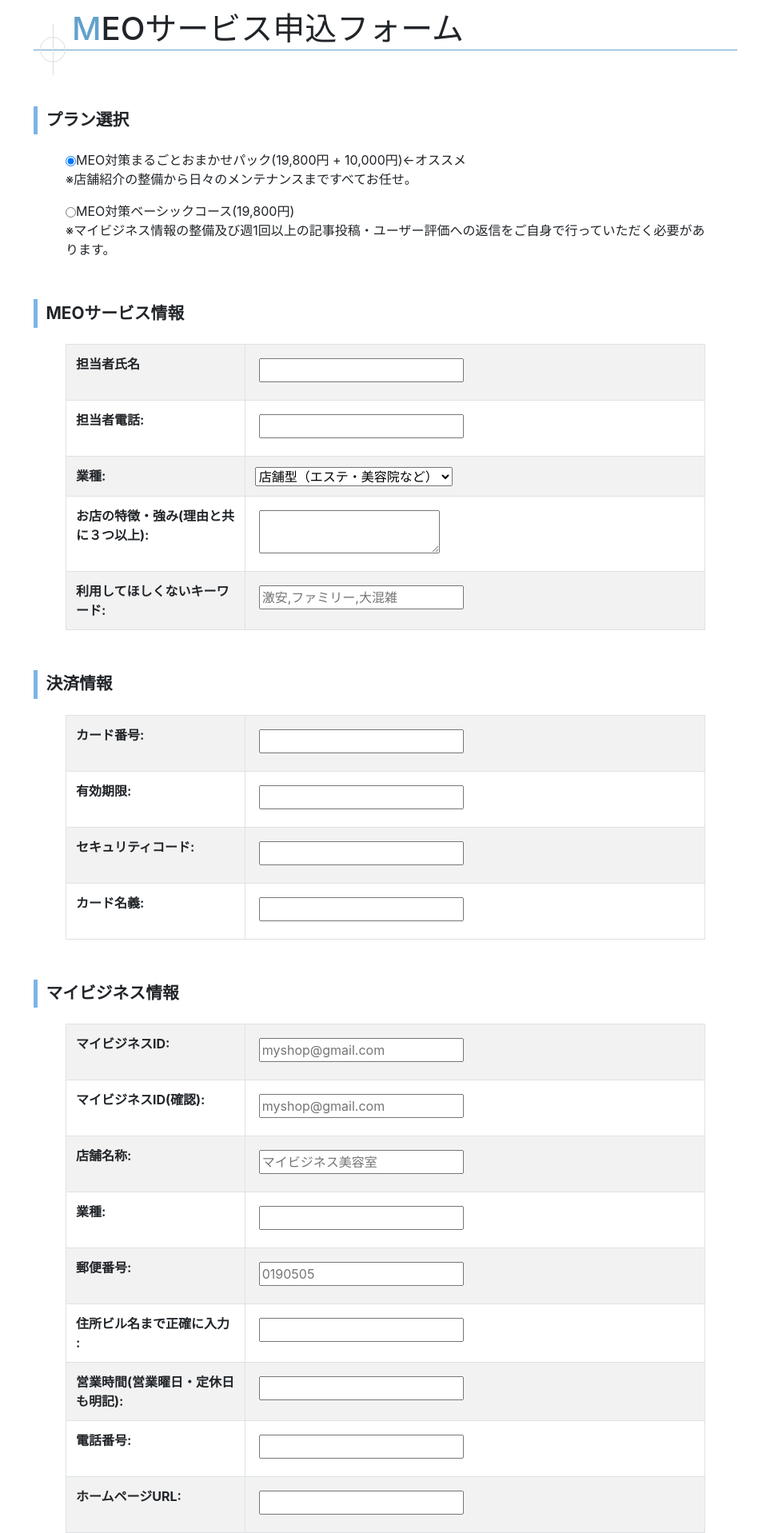
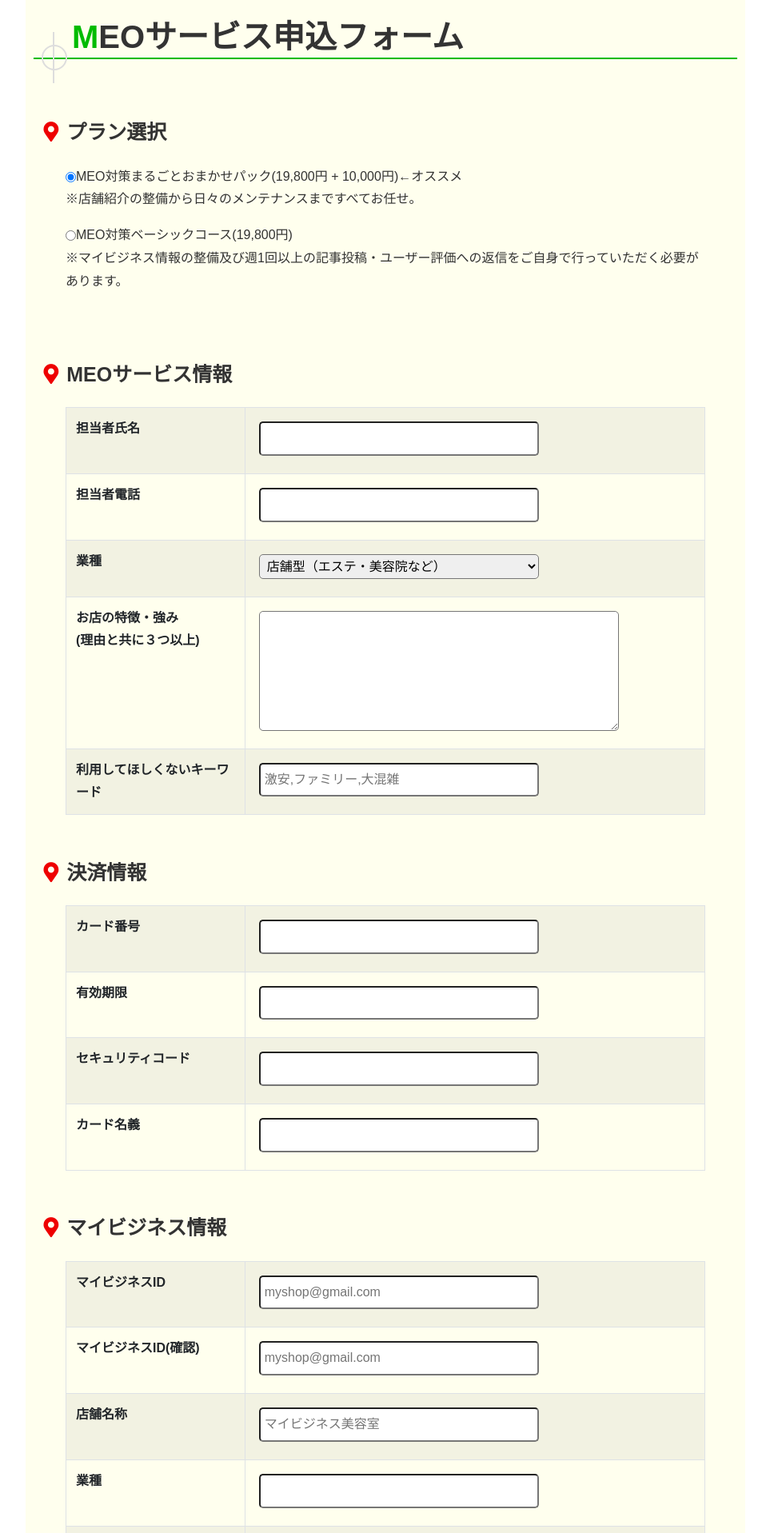
Before and after one commit to Jun-M-sub/web_marketing, a PHP site: page /form.php in a window 1280 px wide. Shown: the top 1917 px of the page at 80% size, without its empty margins (158-1121 px from the left). Run offline with PHP 8.4, Linux system fonts and the light colour scheme; some libraries are stand-ins or nearby versions.

Commit message:
css zakkuri

```diff
--- a/css/style.css
+++ b/css/style.css
@@ -8,18 +8,23 @@ body {
     font-family: "ヒラギノ角ゴ Pro W3", "Hiragino Kaku Gothic Pro", "メイリオ", Meiryo, Osaka, "ＭＳ Ｐゴシック", "MS PGothic", sans-serif;
     color: #333;
     line-height: 1.8;
-
 }
 
 h1 {
     position: relative;
     padding: 2px 48px;
-    border-bottom: 1px solid #62A1CB;
-    font-weight: lighter;
+    border-bottom: 2px solid #00BB00;
+    font-weight: bold;
+}
+
+@media screen and (max-width:768px){
+    h1 {
+        font-size: 28px;
+    }
 }
 
 h1:first-letter {
-    color: #62A1CB;
+    color: #00BB00;
 }
 
 h1:before,
@@ -33,14 +38,14 @@ h1:before {
     width: 32px;
     height: 32px;
     border-radius: 50%;
-    border: 1px solid #ddd;
+    border: 2px solid #ddd;
     bottom: -16px;
-    left: 8px;
+    left: 10px;
 }
 
 h1:after {
     height: 64px;
-    border-left: 1px solid #ddd;
+    border-left: 2px solid #ddd;
     bottom: -32px;
     left: 24px;
 }
@@ -48,6 +53,7 @@ h1:after {
 h2 {
     font-size: 1.3rem !important;
 }
+
 
 form h2 {
     font-weight: bold;
@@ -57,8 +63,25 @@ form h2 {
     /*上下 左右の余白*/
     background: transparent !important;
     /*背景透明に*/
-    border-left: solid 5px #7db4e6 !important;
-    /*左線*/
+    font-size: 25px !important;
+}
+
+/*
+h2::before {
+
+    font-family: "Font Awesome 5 Free";
+    content: "\f3c5";
+    font-weight: bold;
+}
+*/
+
+.fa-map-marker-alt{
+    margin-right: 10px;
+    color: #EE0000;
+}
+
+.planning {
+    margin-bottom: 80px !important;
 }
 
 form {
@@ -67,8 +90,9 @@ form {
 
 .main-inner {
     max-width: 900px;
-    padding: 10px;
+    padding: 20px 10px;
     margin: auto;
+    background-color: #FFFFEE;
 }
 
 .table,
@@ -151,3 +175,27 @@ form {
         border-top: none !important;
     }
 }
+
+.form-medium {
+    width: 350px;
+}
+
+.form-large {
+    width: 450px;
+}
+
+select {
+    margin: 5px 10px 10px 5px;
+}
+
+select,
+input,
+textarea {
+    padding: 5px;
+    border-radius: 5px;
+}
+
+
+.text-large {
+    height: 150px;
+}
--- a/form.php
+++ b/form.php
@@ -5,7 +5,7 @@ include("header.php");
     <div class="main-inner">
         <h1>MEOサービス申込フォーム</h1>
         <form action="" method="post">
-            <h2>プラン選択</h2>
+            <h2><i class="fas fa-map-marker-alt"></i>プラン選択</h2>
             <div class="planning">
                 <div><input type="radio" name="plan" value="おまかせ" checked>MEO対策まるごとおまかせパック(19,800円 + 10,000円)<span class="osusume">←オススメ</span>
                     <p>※店舗紹介の整備から日々のメンテナンスまですべてお任せ。</p>
@@ -16,7 +16,7 @@ include("header.php");
             </div>
 
 
-            <h2>MEOサービス情報</h2>
+            <h2><i class="fas fa-map-marker-alt"></i>MEOサービス情報</h2>
 
             <table class="table table-bordered table-striped table-contactform7">
                 <tbody>
@@ -29,14 +29,14 @@ include("header.php");
 
                     <tr>
                         <th>
-                            <div>担当者電話:</div>
+                            <div>担当者電話</div>
                         </th>
                         <td><input type="text" name="person_phone" class="form-medium" placeholder=""></td>
                     </tr>
 
                     <tr>
                         <th>
-                            <div>業種:</div>
+                            <div>業種</div>
                         </th>
                         <td><select name="shop_cat" class="form-medium">
                                 <option value="店舗型（エステ・美容院など）">店舗型（エステ・美容院など）</option>
@@ -54,14 +54,14 @@ include("header.php");
 
                     <tr>
                         <th>
-                            <div>お店の特徴・強み<span class="bikou">(理由と共に３つ以上)</span>:</div>
+                            <div>お店の特徴・強み<span class="bikou"><br>(理由と共に３つ以上)</span></div>
                         </th>
-                        <td><textarea name="shop_str" class="form-large" placeholder=""></textarea></td>
+                        <td><textarea name="shop_str" class="form-large text-large" placeholder=""></textarea></td>
                     </tr>
 
                     <tr>
                         <th>
-                            <div>利用してほしくないキーワード:</div>
+                            <div>利用してほしくないキーワード</div>
                         </th>
                         <td><input type="text" name="ng_key" class="form-medium" placeholder="激安,ファミリー,大混雑"></td>
                     </tr>
@@ -70,14 +70,14 @@ include("header.php");
 
 
 
-            <h2>決済情報</h2>
+            <h2><i class="fas fa-map-marker-alt"></i>決済情報</h2>
 
             <table class="table table-bordered table-striped table-contactform7">
                 <tbody>
 
                     <tr>
                         <th>
-                            <div>カード番号:</div>
+                            <div>カード番号</div>
                         </th>
                         <td><input type="text" name="card_num" class="form-medium" placeholder=""></td>
                     </tr>
@@ -85,7 +85,7 @@ include("header.php");
 
                     <tr>
                         <th>
-                            <div>有効期限:</div>
+                            <div>有効期限</div>
                         </th>
                         <td><input type="text" name="card_time" class="form-medium" placeholder=""></td>
                     </tr>
@@ -93,7 +93,7 @@ include("header.php");
 
                     <tr>
                         <th>
-                            <div>セキュリティコード:</div>
+                            <div>セキュリティコード</div>
                         </th>
                         <td><input type="text" name="card_code" class="form-medium" placeholder=""></td>
                     </tr>
@@ -101,7 +101,7 @@ include("header.php");
 
                     <tr>
                         <th>
-                            <div>カード名義:</div>
+                            <div>カード名義</div>
                         </th>
                         <td><input type="text" name="card_name" class="form-medium" placeholder=""></td>
                     </tr>
@@ -109,41 +109,41 @@ include("header.php");
             </table>
 
 
-            <h2>マイビジネス情報</h2>
+            <h2><i class="fas fa-map-marker-alt"></i>マイビジネス情報</h2>
             <table class="table table-bordered table-striped table-contactform7">
                 <tbody>
 
                     <tr>
                         <th>
-                            <div>マイビジネスID:</div>
+                            <div>マイビジネスID</div>
                         </th>
                         <td><input type="text" name="my_id" class="form-medium" placeholder="myshop@gmail.com"></td>
                     </tr>
 
                     <tr>
                         <th>
-                            <div>マイビジネスID(確認):</div>
+                            <div>マイビジネスID(確認)</div>
                         </th>
                         <td><input type="text" name="my_id2" class="form-medium" placeholder="myshop@gmail.com"></td>
                     </tr>
 
                     <tr>
                         <th>
-                            <div>店舗名称:</div>
+                            <div>店舗名称</div>
                         </th>
                         <td><input type="text" name="shop_name" class="form-medium" placeholder="マイビジネス美容室"></td>
                     </tr>
 
                     <tr>
                         <th>
-                            <div>業種:</div>
+                            <div>業種</div>
                         </th>
                         <td><input type="text" name="main_cat" class="form-medium" placeholder=""></td>
                     </tr>
 
                     <tr>
                         <th>
-                            <div>郵便番号:</div>
+                            <div>郵便番号</div>
                         </th>
                         <td><input type="text" name="zip_code" class="form-medium" placeholder="0190505" onKeyUp="AjaxZip3.zip2addr(this,'','add','add')"></td>
                     </tr>
@@ -151,56 +151,63 @@ include("header.php");
                     <tr>
                         <th>
                             <div>住所<span class="bikou">ビル名まで正確に入力
-                                </span>:</div>
+                                </span></div>
                         </th>
                         <td><input type="text" name="add" class="form-large" placeholder=""></td>
                     </tr>
 
                     <tr>
                         <th>
-                            <div>営業時間<span class="bikou">(営業曜日・定休日も明記)</span>:</div>
+                            <div>営業時間<br><span class="bikou">(営業曜日・定休日も明記)</span></div>
                         </th>
                         <td><input type="text" name="open_time" class="form-medium" placeholder=""></td>
                     </tr>
 
                     <tr>
                         <th>
-                            <div>電話番号:</div>
+                            <div>電話番号</div>
                         </th>
                         <td><input type="text" name="shop_phone" class="form-medium" placeholder=""></td>
                     </tr>
 
                     <tr>
                         <th>
-                            <div>ホームページURL:</div>
+                            <div>ホームページURL</div>
                         </th>
                         <td><input type="text" name="home_page" class="form-medium" placeholder=""></td>
                     </tr>
 
                     <tr>
                         <th>
-                            <div>お支払い手段:</div>
+                            <div>お支払い手段</div>
                         </th>
                         <td>
-                            <input type="checkbox" name="payment" value="ＮＦＣモバイル決済">ＮＦＣモバイル決済
-                            <input type="checkbox" name="payment" value="American Express">American Express
-                            <input type="checkbox" name="payment" value="Dinners Club">Dinners Club
-                            <input type="checkbox" name="payment" value="Discover">Discover
-                            <input type="checkbox" name="payment" value="JCB">JCB
-                            <input type="checkbox" name="payment" value="Mastercard">Mastercard
-                            <input type="checkbox" name="payment" value="VISA">VISA
-                            <input type="checkbox" name="payment" value="中国銀聯">中国銀聯
-                            <input type="checkbox" name="payment" value="デビットカード可">デビットカード可
-                            <input type="checkbox" name="payment" value="小切手可">小切手可
-                            <input type="checkbox" name="payment" value="現金のみ">現金のみ
+                            <div class="row">
+                                <div class="col-6">
+                                    <p><input type="checkbox" name="payment" value="ＮＦＣモバイル決済">ＮＦＣモバイル決済</p>
+                                    <p><input type="checkbox" name="payment" value="Dinners Club">Dinners Club</p>
+                                    <p><input type="checkbox" name="payment" value="JCB">JCB</p>
+                                    <p><input type="checkbox" name="payment" value="VISA">VISA</p>
+                                    <p><input type="checkbox" name="payment" value="デビットカード可">デビットカード可</p>
+                                    <p><input type="checkbox" name="payment" value="現金のみ">現金のみ</p>
+
+                                </div>
+                                <div class="col-6">
+                                    <p><input type="checkbox" name="payment" value="American Express">American Express</p>
+                                    <p><input type="checkbox" name="payment" value="Discover">Discover</p>
+                                    <p><input type="checkbox" name="payment" value="Mastercard">Mastercard</p>
+                                    <p><input type="checkbox" name="payment" value="中国銀聯">中国銀聯</p>
+                                    <p><input type="checkbox" name="payment" value="小切手可">小切手可</p>
+                                </div>
+                            </div>
                         </td>
                     </tr>
 
                     <tr>
                         <th>
-                            <div>ビジネスの説明:</div>
+                            <div>ビジネスの説明</div>
                         </th>
-                        <td><textarea name="description" class="form-large" maxlength="750" placeholder="※750字以内"></textarea></td>
+                        <td><textarea name="description" class="form-large text-large" maxlength="750" placeholder="※750字以内"></textarea></td>
                     </tr>
 
 
--- a/header.php
+++ b/header.php
@@ -9,9 +9,9 @@
     <title>example</title>
     <meta name="viewport" content="width=device-width,initial-scale=1">
     <link rel="stylesheet" href="css/reset.css">
-    <link rel="stylesheet" href="css/style.css">
     <link rel="stylesheet" href="https://use.fontawesome.com/releases/v5.1.0/css/all.css">
     <link rel="stylesheet" href="https://stackpath.bootstrapcdn.com/bootstrap/4.4.1/css/bootstrap.min.css" integrity="sha384-Vkoo8x4CGsO3+Hhxv8T/Q5PaXtkKtu6ug5TOeNV6gBiFeWPGFN9MuhOf23Q9Ifjh" crossorigin="anonymous">
+    <link rel="stylesheet" href="css/style.css">
     <!-- ファビコン
     <link rel="shortcut icon" href="namahage-fav2.png">
     <link rel="apple-touch-icon" href="namahage-fav2.png">
```
